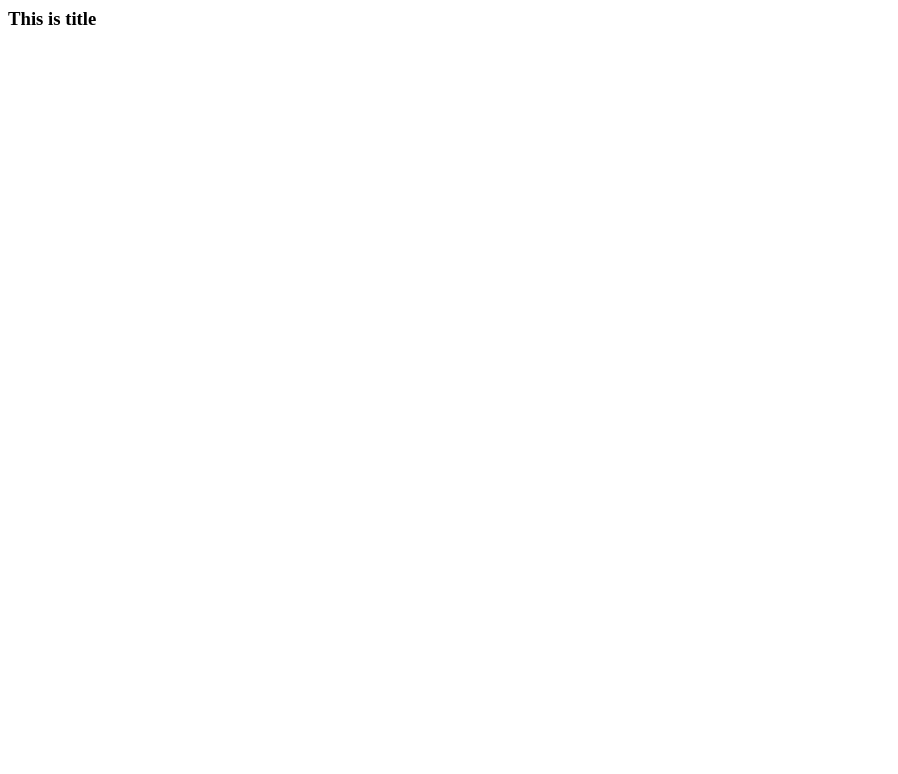
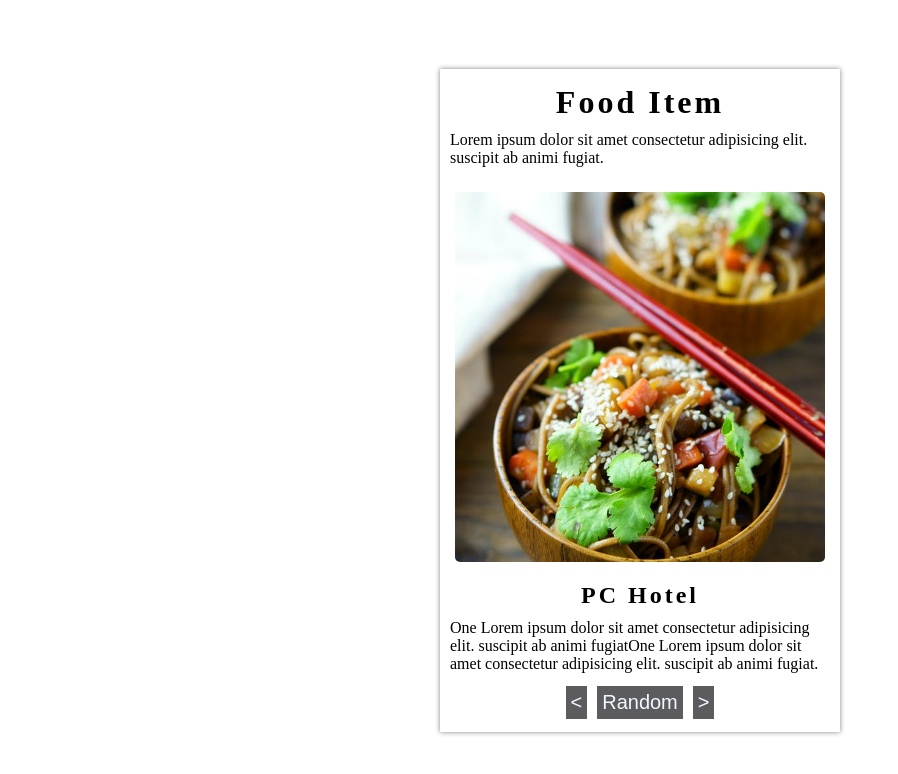
Before and after one commit to Aqib-Jabbar/Project-3, a plain HTML site: page index.html in a window 1280 px wide. Shown: the whole page, without its empty margins (0-898 px from the left). Drawn offline with Linux system fonts and the light colour scheme.

Commit message:
finalized Food app part complete

```diff
--- a/index.html
+++ b/index.html
@@ -3,10 +3,36 @@
     <meta charset="UTF-8">
     <meta http-equiv="X-UA-Compatible" content="IE=edge">
     <meta name="viewport" content="width=device-width, initial-scale=1.0">
-    <title>Document</title>
+    <title>Resturant App</title>
+    <link rel="stylesheet" href="style.css">
 </head>
 <body>
-    <h3>This is title</h3>
+    <!-- <h3>Resturant App</h3> -->
+    <div class="menuContainer">
+        <div class="menuBox">
+            <h1 id="item">Food Item1</h1>
+            <p id="oneLiner">Lorem ipsum dolor sit amet consectetur adipisicing elit.  suscipit ab animi fugiat.</p>
+            <img src="../Project-3/Pictures/pexels-photo-1307698 (1).jpeg" alt="img" id="img">
+            <h2 id="hotel">Hotel name1</h2>
+            <p id="desc">Lorem ipsum dolor sit amet consectetur adipisicing elit. Cum fugiat minus libero fugit corporis quod nulla. Cumque, earum quisquam eaque porro odit ea repellendus facere qui illum ducimus officia tempore?</p>
+            <div class="btn">
+                <button id="prev"><</button>
+                <button id="random">Random</button>
+                <button id="next">></button>
 
+            </div>
+        </div>
+    </div>
+
+
+
+
+
+
+
+<script src="script.js"></script>
+
+
+    <!-- <script src="script.js"></script> -->
 </body>
 </html>
--- /dev/null
+++ b/script.js
@@ -0,0 +1,96 @@
+const menuItems = [
+    {
+        id: 1,
+        item: "Food Item",
+        oneLiner: "Lorem ipsum dolor sit amet consectetur adipisicing elit.  suscipit ab animi fugiat.",
+        img: "../Project-3/Pictures/pexels-photo-286283.jpeg",
+        hotel: "PC Hotel",
+        desc: "One Lorem ipsum dolor sit amet consectetur adipisicing elit.  suscipit ab animi fugiatOne Lorem ipsum dolor sit amet consectetur adipisicing elit.  suscipit ab animi fugiat."
+    },
+    {
+        id: 2,
+        item: "Food Item",
+        oneLiner: "Lorem ipsum dolor sit amet consectetur adipisicing elit.  suscipit ab animi fugiat.",
+        img: "../Project-3/Pictures/pexels-photo-1508662.jpeg",
+        hotel: "Motel Hotel",
+        desc: "One Lorem ipsum dolor sit amet consectetur adipisicing elit.  suscipit ab animi fugiat."
+    }, {
+        id: 3,
+        item: "Lets eat some food",
+        oneLiner: "Lorem ipsum dolor sit amet consectetur adipisicing elit.  suscipit ab animi fugiat.",
+        img: "../Project-3/Pictures/pexels-photo-286283.jpeg",
+        hotel: "Pizza Hotel",
+        desc: "One Lorem ipsum dolor sit amet consectetur adipisicing elit.  suscipit ab animi fugiat.One Lorem ipsum dolor sit amet consectetur adipisicing elit.  suscipit ab animi fugiat"
+    },
+    {
+        id: 4,
+        item: "PizzaPlus",
+        oneLiner: "Lorem ipsum dolor sit amet consectetur adipisicing elit.  suscipit ab animi fugiat.",
+        img: "../Project-3/Pictures/pexels-photo-1307698 (1).jpeg",
+        hotel: "Almaida Hotel",
+        desc: "One Lorem ipsum dolor sit amet consectetur adipisicing elit.  suscipit ab animi fugiat."
+    },
+    {
+        id: 5,
+        item: "Lunch Started",
+        oneLiner: "Lorem ipsum dolor sit amet consectetur adipisicing elit.  suscipit ab animi fugiat.One Lorem ipsum dolor sit amet consectetur adipisicing elit.  suscipit ab animi fugiat",
+        img: "../Project-3/Pictures/pexels-valeria-boltneva-842571.jpg",
+        hotel: "HillTop Hotel",
+        desc: "One Lorem ipsum dolor sit amet consectetur adipisicing elit.  suscipit ab animi fugiat."
+    },
+]
+
+
+const item = document.getElementById('item');
+const oneLiner = document.getElementById('oneLiner');
+const img = document.getElementById('img');
+const hotel = document.getElementById('hotel');
+const desc = document.getElementById('desc');
+const prev = document.getElementById('prev');
+const random = document.getElementById('random');
+const next = document.getElementById('next');
+
+
+let currentMenu = 0;
+window.addEventListener('DOMContentLoaded', function () {
+    // let menu = menuItems[currentMenu];
+    // item.textContent=menu.item;
+    // oneLiner.textContent=menu.oneLiner;
+    // img.src=menu.img;
+    // hotel.textContent=menu.hotel;
+    // desc.textContent=menu.desc;
+
+    allMenu(currentMenu)
+})
+const allMenu = () => {
+    let menu = menuItems[currentMenu];
+    item.textContent = menu.item;
+    oneLiner.textContent = menu.oneLiner;
+    img.src = menu.img;
+    hotel.textContent = menu.hotel;
+    desc.textContent = menu.desc;
+}
+
+random.addEventListener('click', () => {
+    currentMenu = Math.floor(Math.random() * menuItems.length);
+    // console.log(currentMenu);
+    allMenu(currentMenu);
+})
+
+// console.log(menuItems.length);
+
+prev.addEventListener('click', () => {
+    currentMenu--;
+    if (currentMenu < 0) {
+        currentMenu = menuItems.length - 1;
+    }
+    allMenu(currentMenu);
+});
+
+next.addEventListener('click', () => {
+    currentMenu++;
+    if (currentMenu > menuItems.length - 1) {
+        currentMenu = 0;
+    }
+    allMenu(currentMenu);
+})
--- /dev/null
+++ b/style.css
@@ -0,0 +1,52 @@
+*{
+    padding: 0;
+    margin: 0;
+    box-sizing: border-box;
+    /* background: rgb(201, 159, 159); */
+}
+.menuContainer {
+    display: grid;
+    place-items: center;
+    height: 100vh;
+    /* background-color: antiquewhite; */
+
+}
+.menuBox{
+    padding: 10px 0;
+    width: 400px;
+    height: auto;
+    box-shadow: 0 0 5px gray;
+}
+.menuBox #img {
+    height: 400px;
+    width: 400px;
+    object-fit:cover ;
+    border-radius: 20px;
+    display: block;
+    margin: auto;
+    padding: 15px;
+    align-items: center;
+    overflow: hidden;
+}
+
+h1,h2 {
+    text-align: center;
+    letter-spacing: 3px;
+    margin: 5px 0;
+}
+p {
+    width: 95%;
+    margin: 10px auto;
+}
+
+.btn {
+    text-align: center;
+}
+button {
+    font-size: 20px;
+    background-color: rgb(92, 92, 95);
+    color: aliceblue;
+    border:none;
+    margin: 3px;
+    padding: 5px;
+}
```
Also changed, not shown: Pictures/pexels-photo-1307698 (1).jpeg (added), Pictures/pexels-photo-1307698.jpeg (added), Pictures/pexels-photo-1508662.jpeg (added), Pictures/pexels-photo-286283.jpeg (added), Pictures/pexels-photo-315755.jpeg (added), Pictures/pexels-valeria-boltneva-842571.jpg (added), 1 other file.
